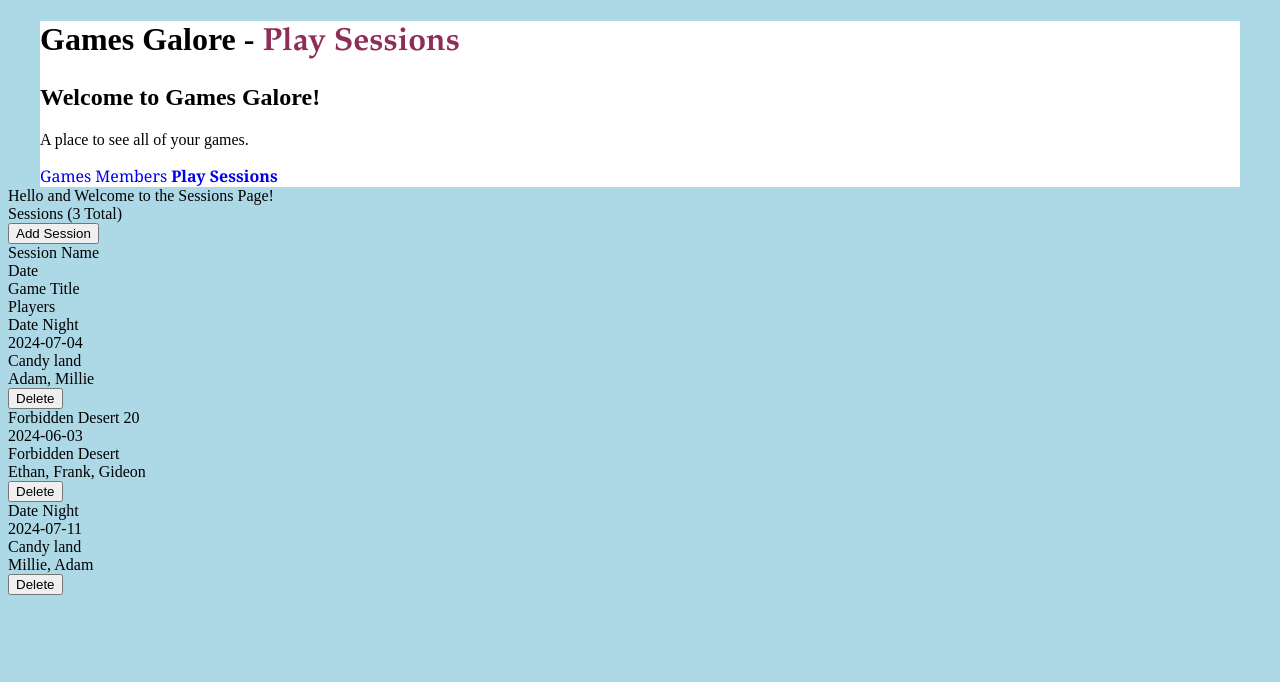
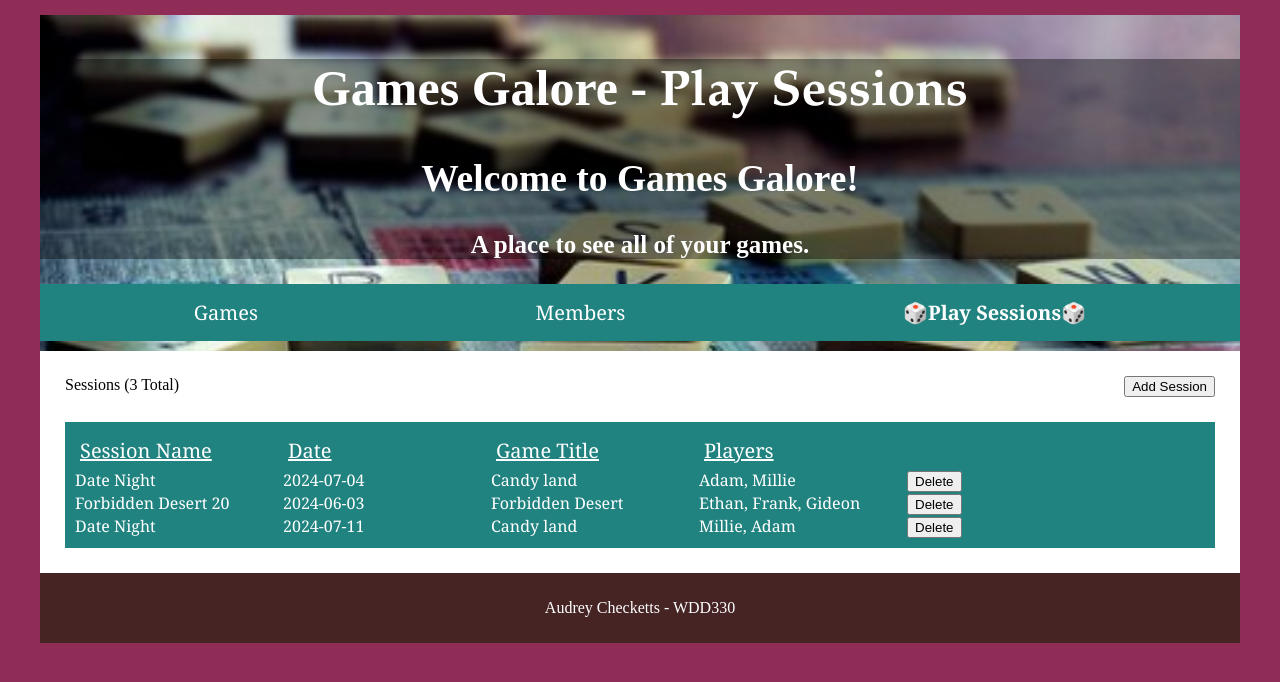
Before and after one commit to achkts/games_galore, a website: page src/index.html in a window 1280 px wide. Both pictures are taken after a click on the link "Play Sessions". Drawn offline with Linux system fonts and the light colour scheme.

Commit message:
created css forms and page styling

```diff
--- a/src/index.html
+++ b/src/index.html
@@ -14,10 +14,12 @@
 <body>
 <div id="main">
     <header>
-        <h1>Games Galore - <span id="pageName">Page</span></h1>
-        <h2>Welcome to Games Galore!</h2>
-        <p>A place to see all of your games.</p>
-        <div>
+        <div class="bg-text">
+            <h1>Games Galore - <span id="pageName">Page</span></h1>
+            <h2>Welcome to Games Galore!</h2>
+            <p>A place to see all of your games.</p>
+        </div>
+        <div class="nav">
             <a href="#" id="gamesButton">Games</a>
             <a href="#" id="membersButton">Members</a>
             <a href="#" id="sessionsButton">Play Sessions</a>
@@ -27,6 +29,9 @@
     <div id="content">
 
     </div>
+    <footer>
+        <p>Audrey Checketts - WDD330</p>
+    </footer>
 </div>
 </body>
 <script src="/scripts/listeners.js"></script>
--- a/src/scripts/family-render.js
+++ b/src/scripts/family-render.js
@@ -1,31 +1,3 @@
-// const renderFamilyDetails = (family) => {
-//     return "Hi"
-// }
-
-// const renderFamily = (event) => {
-//     renderHelper.forEachSibling(event.target, (sib) => window.renderHelper.removeClass(sib,'active'))
-//     renderHelper.addClass(event.target, 'active')
-
-//     const family = storage.family
-
-//     const pageName = document.getElementById('pageName')
-//     pageName.textContent = 'Family members'
-
-//     const familyDetails = renderFamilyDetails(family)
-
-//     const content = document.getElementById('content')
-//     content.innerHTML = `
-//     <div>
-//         Hello family members!
-//     </div>${familyDetails}
-//     `
-// }
-
-
-// window.family = {
-//     render: renderFamily
-// }
-
 const renderMemberDetails = (members) => {
     return members.map(m => {
         return `
@@ -58,31 +30,33 @@ function renderMembers(event) {
     content.innerHTML = `
             <div id="pageHeader">
                 <div>Members (${members.length} Total)</div>
-                <div>
+                <div id="addButton">
                     <button onclick="this.parentNode.querySelector('dialog').showModal()">Add Member</button>
                     <dialog>${renderAddMember()}</dialog>
                 </div>
 
             </div>
-            <div>Name</div>
-            <div>Age</div>
-            <div id="membersListing">${renderMemberDetails(members)}</div>
+            <div id="membersListing">
+            <div class="tableHeader">Name</div>
+            <div class="tableHeader">Age</div>
+            ${renderMemberDetails(members)}</div>
             `
 }
 
 function renderAddMember() {
     return `
     <div>
-        <form>
+        <form class="addForm">
             <label>Name
                 <input name="name">
             </label>
             <label>Age
                 <input name="age">
             </label>
-
-            <button onclick="this.dispatchEvent(gg.event('addMember', {form: new FormData(this.closest('form'))}))">Add Member</button>
-            <button onclick="event.target.closest('dialog').close()">Cancel</button>
+            <div class="modalButtons">
+                <button onclick="this.dispatchEvent(gg.event('addMember', {form: new FormData(this.closest('form'))}))">Add Member</button>
+                <button onclick="event.target.closest('dialog').close()">Cancel</button>
+            </div>
         </form>
     </div>
     `
--- a/src/scripts/games-render.js
+++ b/src/scripts/games-render.js
@@ -36,18 +36,18 @@ function renderGames(event) {
     content.innerHTML = `
             <div id="pageHeader">
                 <div>Games (${games.length} Total)</div>
-                <div>
+                <div id="addButton">
                     <button onclick="this.parentNode.querySelector('dialog').showModal()">Add Game</button>
                     <dialog>${renderAddGame()}</dialog>
                 </div>
 
             </div>
             <div id="gamesListing">
-                <div>Title</div>
-                <div>Genre</div>
-                <div>Type</div>
-                <div># of Players</div>
-                <div>Storage Location</div>
+                <div class="tableHeader">Title</div>
+                <div class="tableHeader">Genre</div>
+                <div class="tableHeader">Type</div>
+                <div class="tableHeader"># of Players</div>
+                <div class="tableHeader">Storage Location</div>
 
             ${renderGameDetails(games)}</div>`
 }
@@ -55,7 +55,7 @@ function renderGames(event) {
 function renderAddGame() {
     return `
     <div>
-        <form>
+        <form class="addForm">
             <label>Name
                 <input name="name">
             </label>
@@ -102,12 +102,10 @@ function renderAddGame() {
                 <option value="Upstairs Shelves">Upstairs Shelves</option>
                 </select>
             </label>
-
-
-
-
-            <button onclick="this.dispatchEvent(gg.event('addGame', {form: new FormData(this.closest('form'))}))">Add Game</button>
-            <button onclick="event.target.closest('dialog').close()">Cancel</button>
+            <div class="modalButtons">
+                <button onclick="this.dispatchEvent(gg.event('addGame', {form: new FormData(this.closest('form'))}))">Add Game</button>
+                <button onclick="event.target.closest('dialog').close()">Cancel</button>
+            </div>
         </form>
     </div>
     `
--- a/src/scripts/session-render.js
+++ b/src/scripts/session-render.js
@@ -1,7 +1,7 @@
 const renderSessionDetails = (sessions) => {
     return sessions.map(s => {
         return `
-        <div>${s.name}</div>
+        <div title="">${s.name}</div>
         <div>${s.sessionDate}</div>
         <div>${window.storage.getGameNameById(s.gameId)}</div>
         <div>${s.memberIds.map(mId => " " + window.storage.getMemberNameById(mId))}</div>
@@ -29,25 +29,25 @@ function renderSessions() {
     const content = document.getElementById('content')
     content.innerHTML = `
         <div id="pageHeader">
-            <div>Hello and Welcome to the Sessions Page!</div>
             <div>Sessions (${sessions.length} Total)</div>
-            <div>
+            <div id="addButton">
                 <button onclick="this.parentNode.querySelector('dialog').showModal()">Add Session</button>
                 <dialog>${renderAddSession()}</dialog>
             </div>
         </div>
-        <div>Session Name</div>
-        <div>Date</div>
-        <div>Game Title</div>
-        <div>Players</div>
-        <div id="membersListing">${renderSessionDetails(sessions)}</div>
+        <div id="sessionsListing">
+        <div class="tableHeader">Session Name</div>
+        <div class="tableHeader">Date</div>
+        <div class="tableHeader">Game Title</div>
+        <div class="tableHeader">Players</div>
+        ${renderSessionDetails(sessions)}</div>
         `
 }
 
 function renderAddSession() {
     return `
     <div>
-        <form>
+        <form class="addForm">
             <label>Session Description
                 <input name="description">
             </label>
@@ -60,14 +60,16 @@ function renderAddSession() {
                 ${window.storage.games.map(game => "<option value='"+game.id+"'>"+ game.name +"</option>").join()}
                 </select>
             </label>
-            <label>Players
-                <select name="memberIds" multiple>
-                ${window.storage.members.map(member => "<option value='"+member.id+"'>"+ member.name +"</option>").join()}
-                </select>
-            </label>
-
-            <button onclick="this.dispatchEvent(gg.event('addSession', {form: new FormData(this.closest('form'))}))"> Add Session</button>
-            <button onclick="event.target.closest('dialog').close()">Cancel</button>
+            <div class="multiselect">
+                <div>Players</div>
+                <div class="checkbox">
+                    ${window.storage.members.map(member => "<label><input type='checkbox' name='memberIds' value='"+member.id+"'>"+ member.name +" </label>").join("")}
+                </div>
+            </div>
+            <div class="modalButtons">
+                <button onclick="this.dispatchEvent(gg.event('addSession', {form: new FormData(this.closest('form'))}))"> Add Session</button>
+                <button onclick="event.target.closest('dialog').close()">Cancel</button>
+            </div>
         </form>
     </div>
     `
--- a/src/styles/styles.css
+++ b/src/styles/styles.css
@@ -18,23 +18,34 @@
 }
 
 body {
-    background-color: lightblue;
-    background-image: ;
+    min-width: 300px;
+    background-color: var(--secondary-color);
+}
+#main {
+    background-color: white;
+    max-width: 1200px;
+    margin: auto;
 }
 
 #pageName {
     font-family: var(--heading-font);
-    color: var(--secondary-color);
+
 }
 
 header{
-    max-width: 1200px;
-    margin: 0 auto;
-    background-color: white;
+    background-image: url(../images/scrabble1.jpg);
+    margin: 15px auto;
+    padding: 10px 0;
+    background-repeat: no-repeat;
+    background-size: cover;
+    color: white;
+    text-align: center;
+    font-size: 25px;
+
+
     a {
         text-decoration: none;
         font-family: var(--paragraph-font);
-        background-color: var(--nav-link-color);
         transition: all 1s ease-in;
 
 
@@ -42,6 +53,7 @@ header{
     a:hover {
         text-decoration: underline;
         background-color: #ffbc42;
+        color: black;
     }
 
     .active {
@@ -49,9 +61,44 @@ header{
     }
 }
 
-#gamesListing {
+#pageHeader {
+    display: flex;
+    justify-content: space-between;
+    margin: 25px;
+
+}
+
+
+.bg-text {
+    background-color: rgb(0,0,0); /* Fallback color */
+    background-color: rgba(0,0,0, 0.4); /* Black w/opacity/see-through */
+    color: white;
+    font-weight: bold;
+    z-index: 2;
+    text-align: center;
+  }
+
+.nav {
+    display: flex;
+    justify-content: space-around;
+    background-color: var(--primary-color);
+    color: white;
+    font-size: 20px;
+    padding: 15px;
+    a {
+        color: white;
+    }
+}
+
+.active::before, .active::after {
+    content: "🎲";
+}
+
+
+#gamesListing, #membersListing, #sessionsListing {
     font-family: var(--paragraph-font);
     color: var(--paragraph-color-on-color);
+    padding: 10px 0 10px 10px;
     display: grid;
     grid-template-columns: 1fr 1fr 1fr 1fr 1fr 100px;
     background-color: #218380;
@@ -60,3 +107,36 @@ header{
         grid-column-start: 1;
     }
 }
+
+.addForm {
+    display:grid;
+    grid-row-gap: 10px;
+}
+
+.modalButtons {
+    display: flex;
+    justify-content: space-between;
+}
+.tableHeader {
+    padding: 5px;
+    text-decoration: underline;
+    font-size: 20px;
+}
+
+.checkbox {
+    display: flex;
+    flex-direction: column;
+    max-height: 100px;
+    overflow: scroll;
+}
+
+footer {
+    background-color: rgb(70, 36, 36);
+    font-size: 1em;
+    color: white;
+    padding: 10px 15px;
+    display: flex;
+    flex-direction: row;
+    justify-content: center;
+    align-items: center;
+}
```
Also changed, not shown: src/movingDice/index.html (renamed from src/threejs-cube/index.html), src/movingDice/metal003.png (renamed from src/threejs-cube/metal003.png), src/movingDice/script.js (added).
